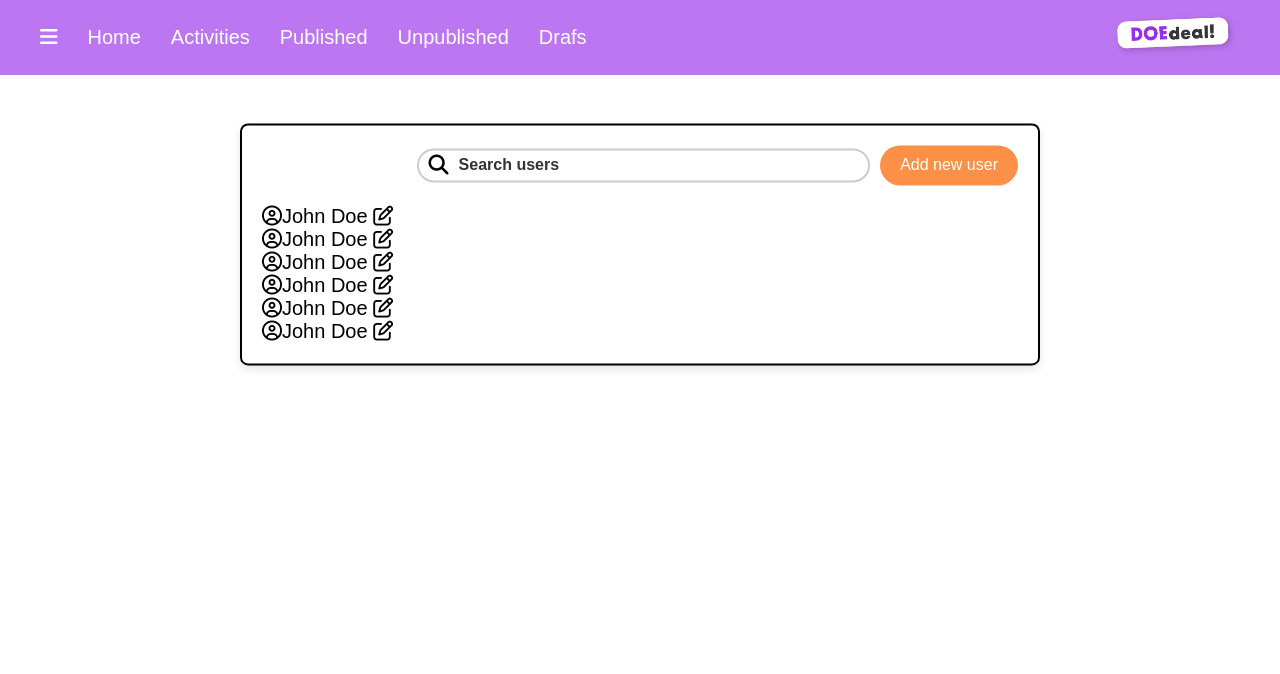
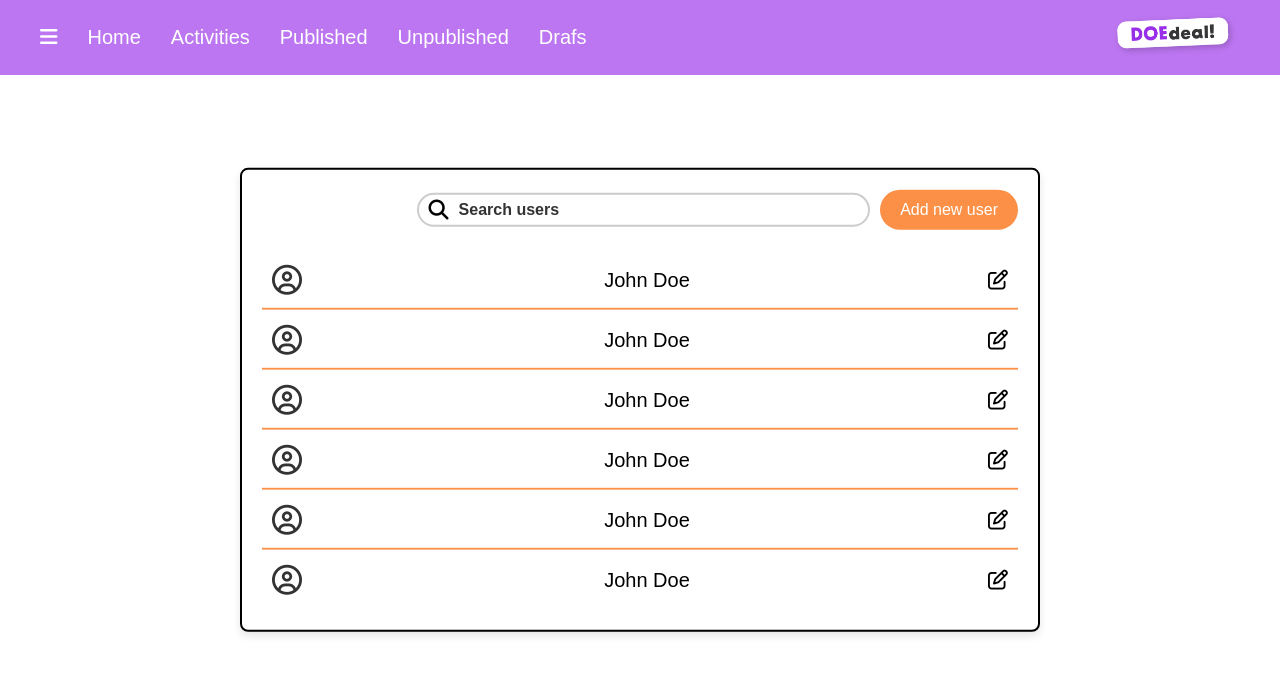
Before and after one commit to DDammers-MA/Business-portal, a Next.js app: page /search in a window 1280 px wide. Shown: the top 674 px of the page. Built offline with nearby package versions, Linux system fonts and the light colour scheme.

Commit message:
elk lijn van de users is gestyled, posities moeten nog veranderen

```diff
--- a/src/app/search/search.module.scss
+++ b/src/app/search/search.module.scss
@@ -69,3 +69,29 @@
 .userList {
     margin-top: 20px;
 }
+
+.userRow {
+    display: flex;
+    justify-content: space-between;
+    align-items: center;
+    background-color: #ffffff;
+    padding: 10px;
+    position: relative;
+    height: 6rem;
+  }
+
+  .userRow:not(:last-child)::after {
+    content: "";
+    position: absolute;
+    bottom: 0;
+    left: 0;
+    width: 100%;
+    height: 2px;
+    background-color: #fc9047;
+  }
+
+  .userIcon {
+    font-size: 30px;
+    margin-right: 4px;
+    color: #333;
+  }
```
